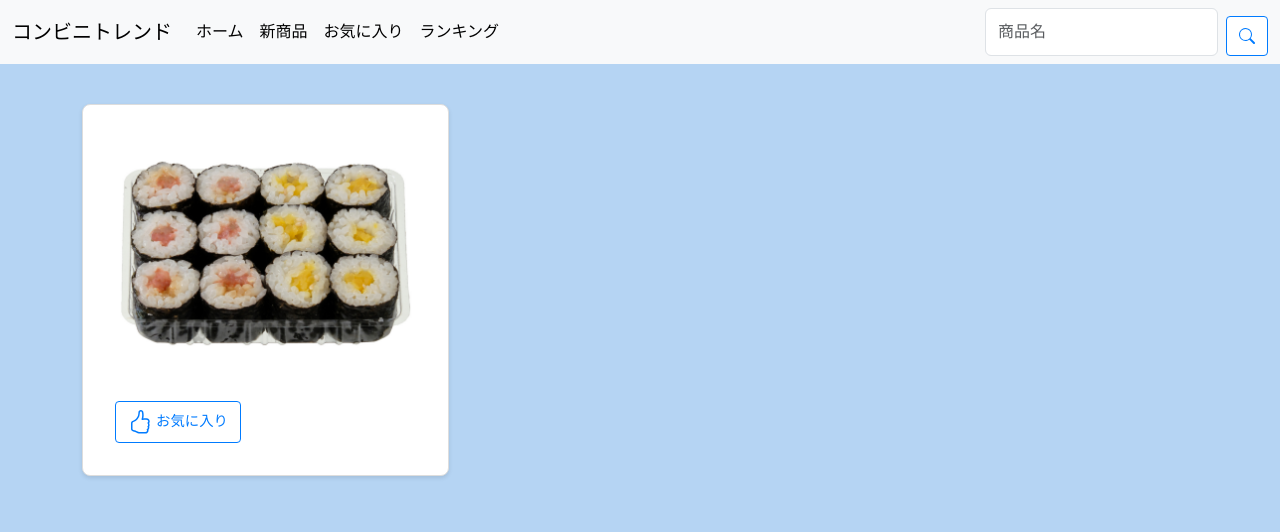
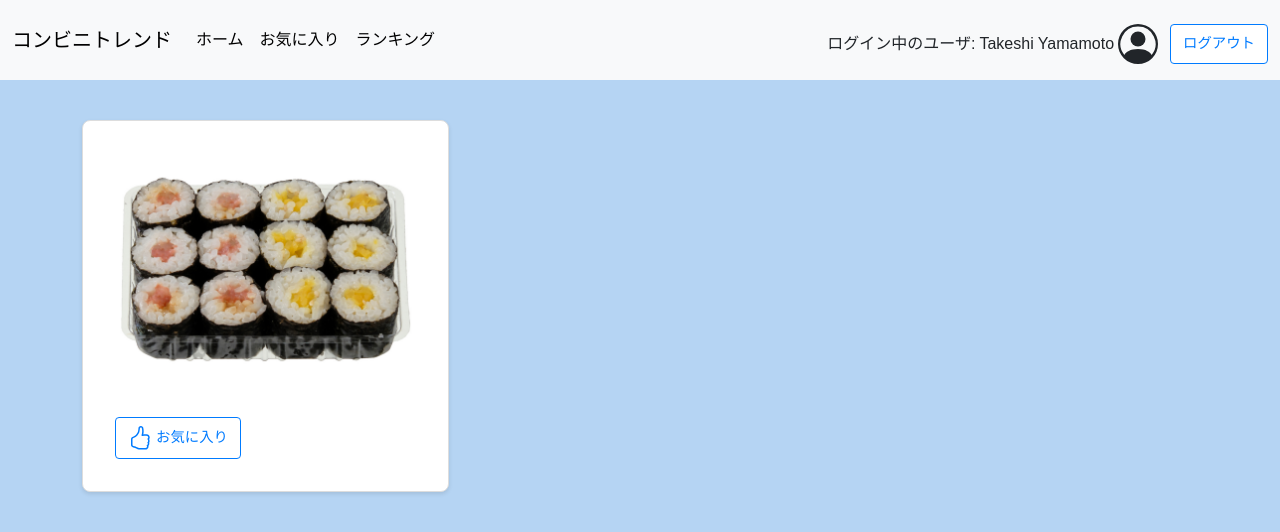
Before and after one commit to Mitsukkisan/groupwork-2024, a website: page public/home.html in a window 1280 px wide. Drawn offline with nearby package versions, Linux system fonts and the light colour scheme; no server answers.

Commit message:
ログインアバター作成

```diff
--- a/public/home.html
+++ b/public/home.html
@@ -25,25 +25,22 @@
                         <a class="nav-link active" aria-current="page" href="./home.html">ホーム</a>
                     </li>
                     <li class="nav-item">
-                        <a class="nav-link active" aria-current="page" href="#">新商品</a>
-                    </li>
-                    <li class="nav-item">
                         <a class="nav-link active" aria-current="page" href="#">お気に入り</a>
                     </li>
                     <li class="nav-item">
                         <a class="nav-link active" aria-current="page" href="./ranking.html">ランキング</a>
                     </li>
                 </ul>
-                <form class="d-flex" role="search">
-                    <input class="form-control me-2" type="search" placeholder="商品名" aria-label="Search">
-                    <button class="btn btn-outline-primary" type="submit">
-                        <svg xmlns="http://www.w3.org/2000/svg" width="16" height="16" fill="currentColor"
-                            class="bi bi-search" viewBox="0 0 16 16">
-                            <path
-                                d="M11.742 10.344a6.5 6.5 0 1 0-1.397 1.398h-.001q.044.06.098.115l3.85 3.85a1 1 0 0 0 1.415-1.414l-3.85-3.85a1 1 0 0 0-.115-.1zM12 6.5a5.5 5.5 0 1 1-11 0 5.5 5.5 0 0 1 11 0" />
+                    <div class="d-flex me-2 mt-3">
+                        <p class="text-start mt-2 me-1">ログイン中のユーザ:</p>
+                        <p class="text-start mt-2 me-1"id="username">Takeshi Yamamoto</p>
+                        <svg xmlns="http://www.w3.org/2000/svg" width="40" height="40" fill="currentColor" class="bi bi-person-circle me-1" viewBox="0 0 16 16">
+                            <path d="M11 6a3 3 0 1 1-6 0 3 3 0 0 1 6 0"/>
+                            <path fill-rule="evenodd" d="M0 8a8 8 0 1 1 16 0A8 8 0 0 1 0 8m8-7a7 7 0 0 0-5.468 11.37C3.242 11.226 4.805 10 8 10s4.757 1.225 5.468 2.37A7 7 0 0 0 8 1"/>
                         </svg>
-                    </button>
-                </form>
+                    </div>
+                <br><button type="submit" class="btn btn-primary text-center">ログアウト</button></br>
+
             </div>
         </div>
     </nav>
```
